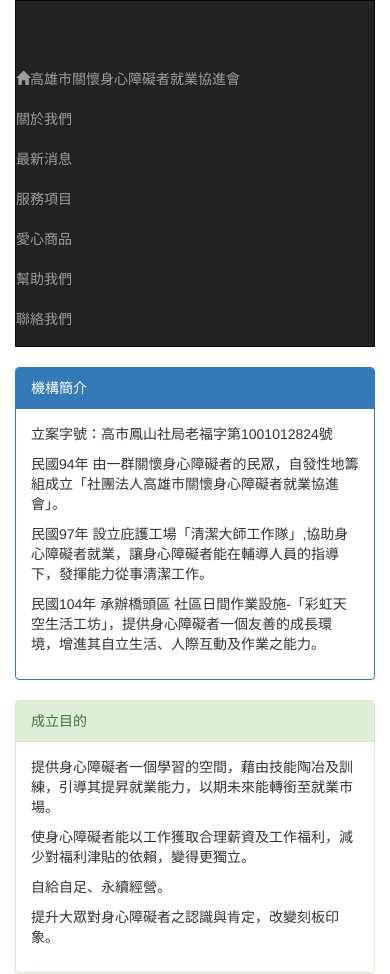
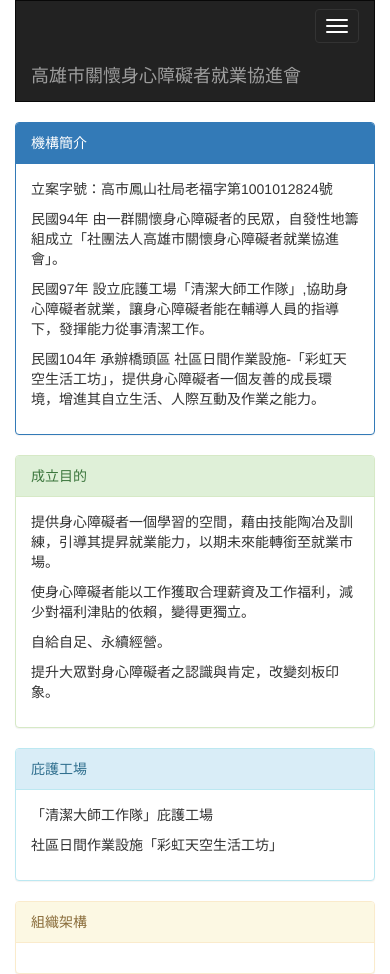
Before and after one commit to sweichi/sweichi.github.io, a plain HTML site: page about.html in a window 390 px wide. Shown: the top 974 px of the page. Drawn offline with nearby package versions, Linux system fonts and the light colour scheme.

Commit message:
20161005

```diff
--- a/about.html
+++ b/about.html
@@ -11,9 +11,13 @@
 <body>
     <div class="container">
     <nav class="navbar navbar-inverse">
-       <div class="navbar-header"><a href="#" class="navbar-brand"></a></div>
+          <div class="navbar-header"><button type="button" class="navbar-toggle collapsed" data-toggle="collapse" data-target="#menu-id" aria-expanded="false">
+                  <span class="icon-bar"></span>
+                  <span class="icon-bar"></span>
+                  <span class="icon-bar"></span>
+              </button><a href="index.html" class="navbar-brand">高雄市關懷身心障礙者就業協進會</a></div>
+          <div class="collapse navbar-collapse" id="menu-id">
               <ul class="nav navbar-nav">
-           <li><a href="index.html"><span class="glyphicon glyphicon-home"></span>高雄市關懷身心障礙者就業協進會</a></li>
                   <li><a href="about.html">關於我們</a></li>
                   <li><a href="news.html">最新消息</a></li>
                   <li><a href="service.html">服務項目</a></li>
@@ -21,6 +25,7 @@
                   <li><a href="help.html">幫助我們</a></li>
                   <li><a href="contact.html">聯絡我們</a></li>
               </ul>
+          </div>
       </nav>
     </div>
     <div class="container">
```
Also changed, not shown: contact.html (+7 -2 lines), help.html (+7 -2 lines), news.html (+7 -2 lines), products.html (+7 -2 lines), service.html (+7 -2 lines). Lines whose indentation alone changed are shown as unchanged.
